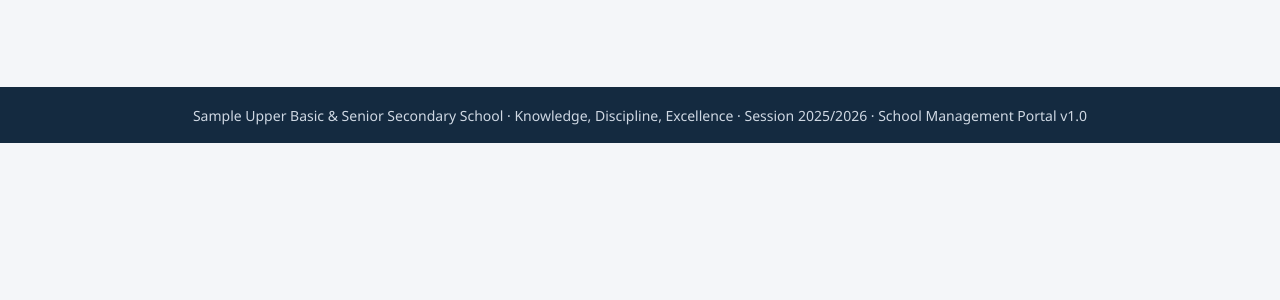
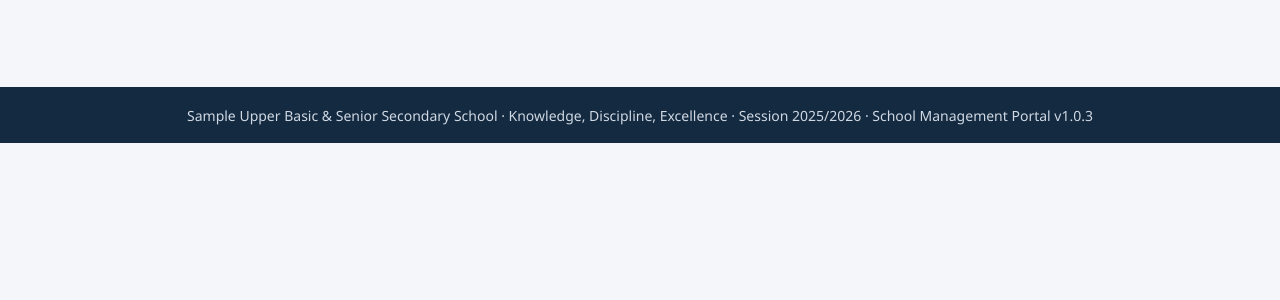
Before and after one commit to morrosusso/school-portal, a Django app: page /academics/timetable/ in a window 1280 px wide. Shown: the part 201-501 px from the top of the page. Run offline with Django 5.2, Linux system fonts and the light colour scheme; the visitor is signed in with stand-in values (Sample User, id 1); data that the repository does not hold is empty.

Commit message:
VERSION 1.0 TO V1.0.3 THREE RELEASES

```diff
--- a/templates/base.html
+++ b/templates/base.html
@@ -97,7 +97,7 @@
 </div>
 
 <footer class="portal-footer text-center py-3 mt-5">
-  <small>{{ SCHOOL_NAME }} &middot; {{ SCHOOL_MOTTO }} &middot; Session {{ CURRENT_SESSION }} &middot; School Management Portal v1.0</small>
+  <small>{{ SCHOOL_NAME }} &middot; {{ SCHOOL_MOTTO }} &middot; Session {{ CURRENT_SESSION }} &middot; School Management Portal v1.0.3</small>
 </footer>
 
 <script src="https://cdn.jsdelivr.net/npm/bootstrap@5.3.3/dist/js/bootstrap.bundle.min.js"></script>
```
